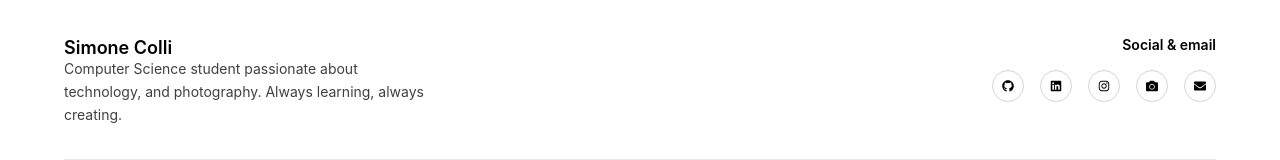
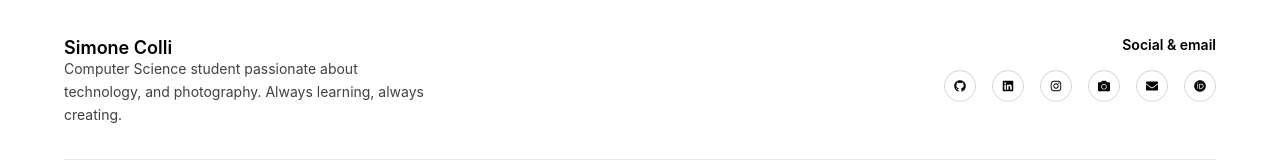
Before and after one commit to simonecolli/simonecolli.github.io, a React (Vite) app: page / in a window 1280 px wide. Shown: the part 1496-1656 px from the top of the page. Built offline with nearby package versions, Linux system fonts and the light colour scheme.

Commit message:
Added orcid

```diff
--- a/src/components/Footer.tsx
+++ b/src/components/Footer.tsx
@@ -1,11 +1,12 @@
-import { FaGithub, FaLinkedin, FaInstagram, FaEnvelope, FaCamera } from "react-icons/fa";
+import { FaGithub, FaLinkedin, FaInstagram, FaEnvelope, FaCamera, FaOrcid } from "react-icons/fa";
 export default function Footer() {
   const socialLinks = [
     { name: "GitHub", url: "https://github.com/simonecolli/", icon: <FaGithub /> },
     { name: "LinkedIn", url: "https://www.linkedin.com/in/simone-colli-085683223/", icon: <FaLinkedin /> },
     { name: "Instagram", url: "https://instagram.com/colli_02", icon: <FaInstagram /> },
     { name: "Instagram photo", url: "https://www.instagram.com/__sc_photo__/", icon: <FaCamera /> },
-    { name: "Email", url: "mailto:s.colli.dev@gmail.com", icon: <FaEnvelope /> }
+    { name: "Email", url: "mailto:s.colli.dev@gmail.com", icon: <FaEnvelope /> },
+    { name: "ORCiD", url: "https://orcid.org/0009-0008-9596-0608", icon: <FaOrcid /> },
   ];
 
   return (
```
